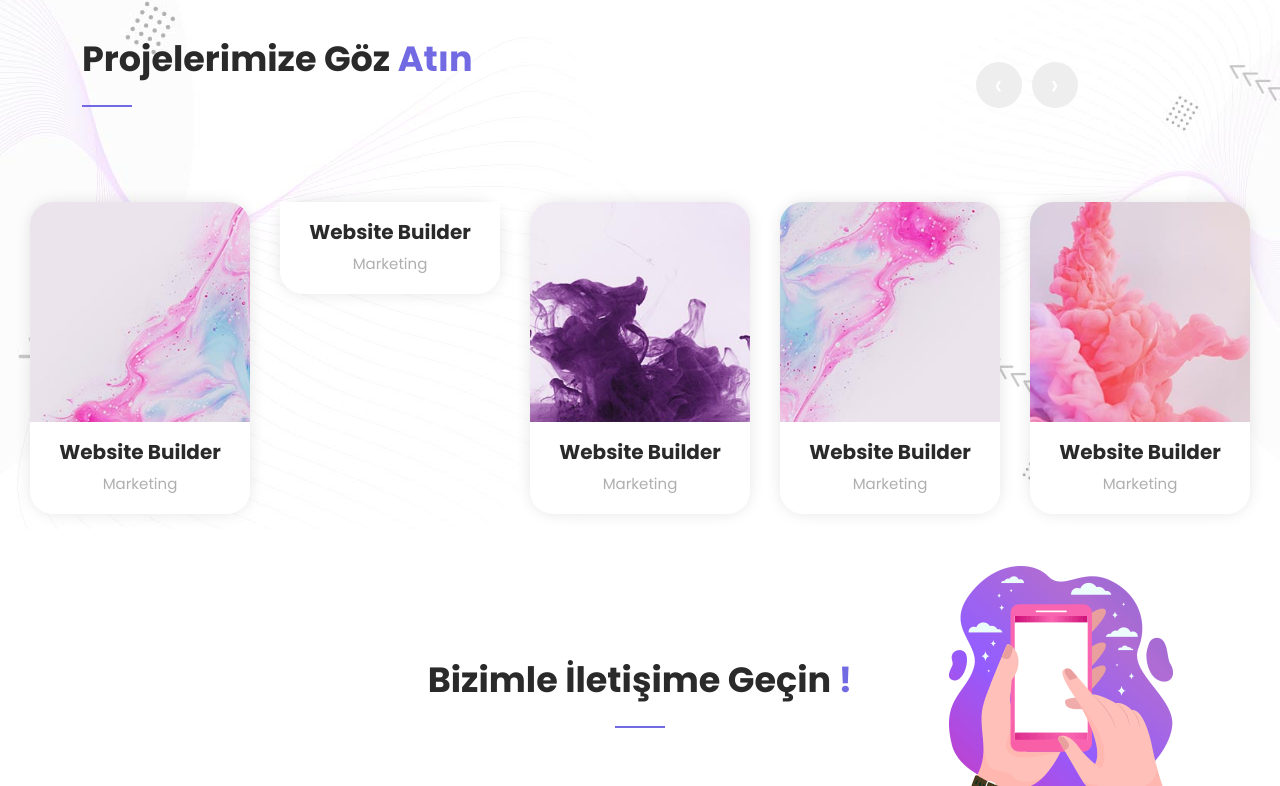
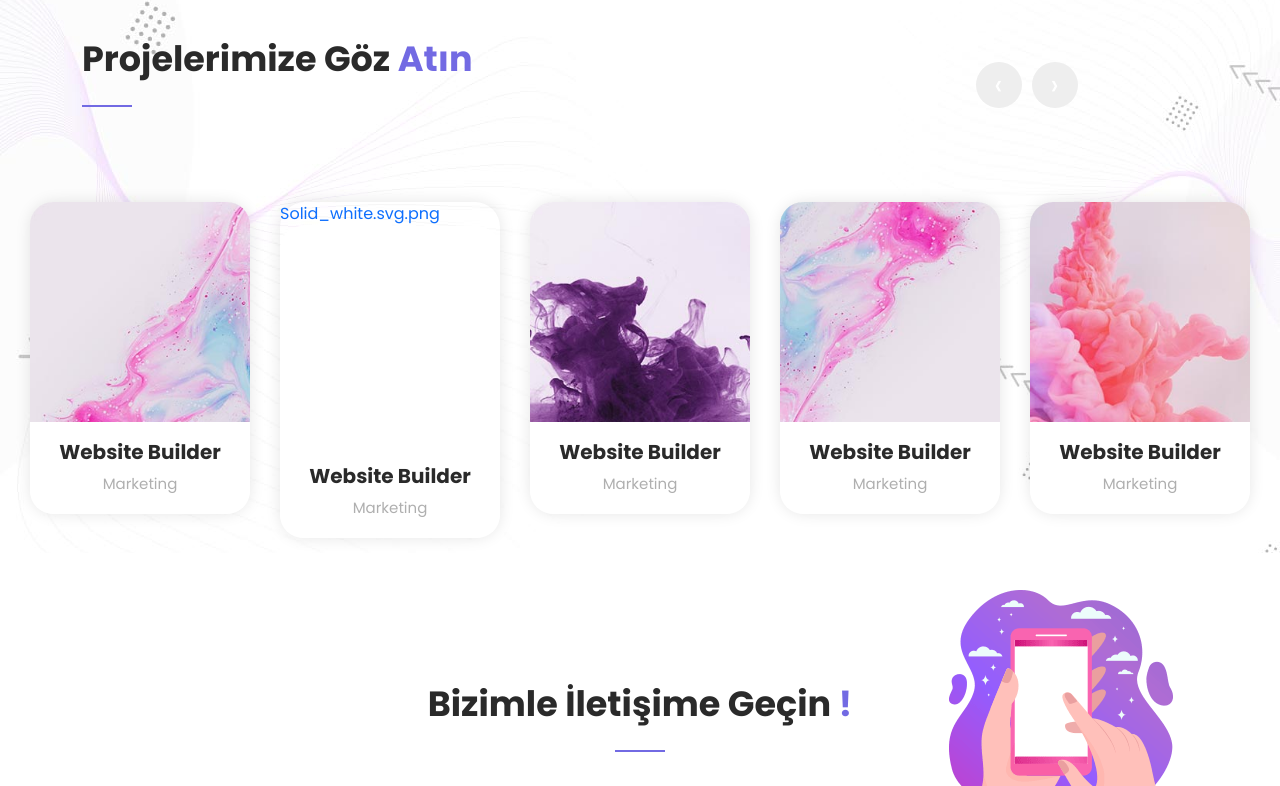
Before and after one commit to egegundogdu/ResoftMedia, a plain HTML site: page index.html in a window 1280 px wide. Shown: the part 2674-3460 px from the top of the page. Drawn offline with Linux system fonts and the light colour scheme.

Commit message:
Update index.html

```diff
--- a/index.html
+++ b/index.html
@@ -405,8 +405,10 @@
           <div class="loop owl-carousel">
             <div class="item">
               <a href="#">
-                <div class="portfolio-item">
+                <div class="portfolio-item"> Solid_white.svg.png
                 <div class="thumb">
+                <img src="assets/images/Solid_white.svg.png" alt="">
+
                 </div>
                 <div class="down-content">
                   <h4>Website Builder</h4>
```
